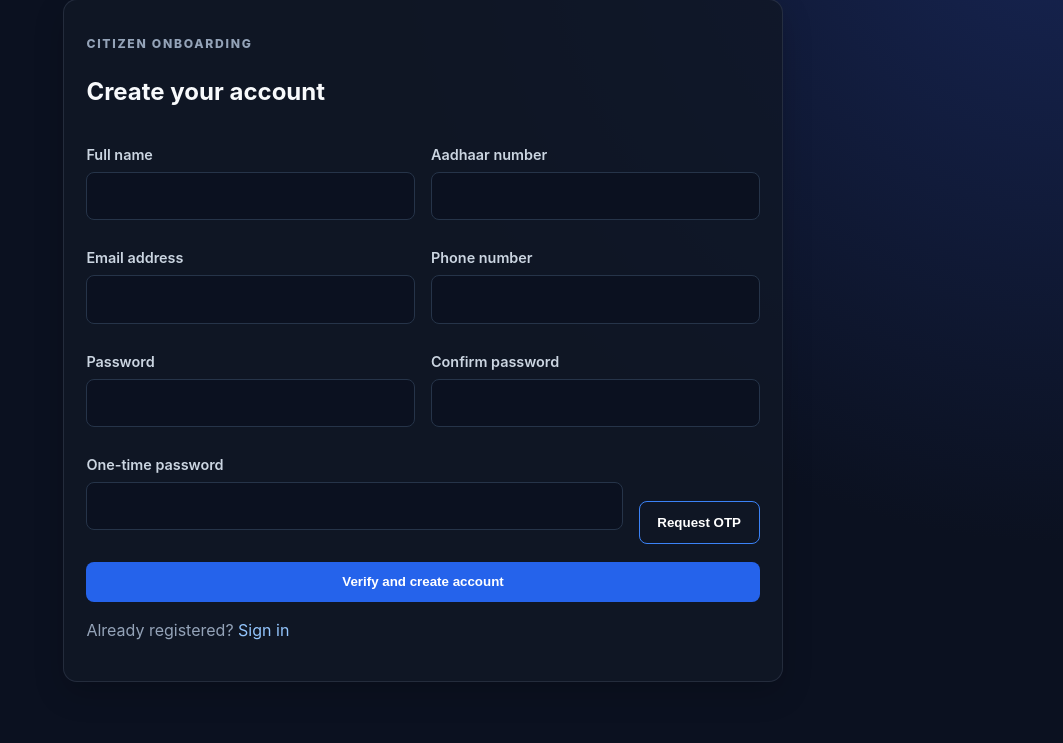
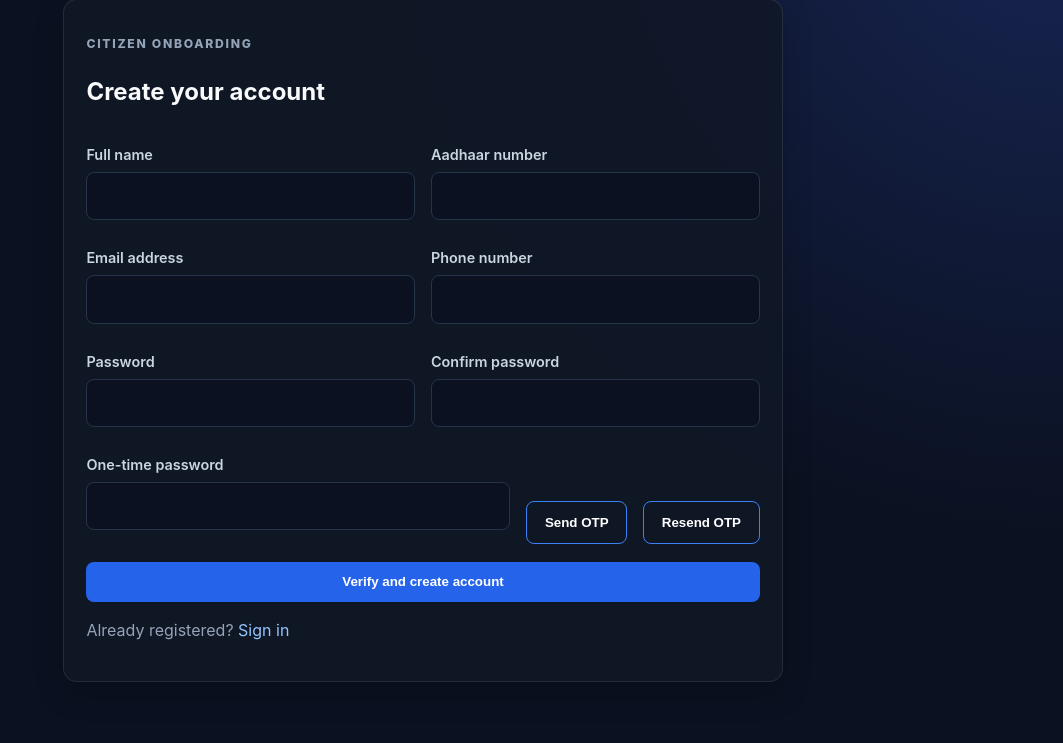
Before and after one commit to KaushikGagan/Mini-Project-II, a Flask app: page /auth/register in a window 1280 px wide. Shown: the part 125-868 px from the top of the page, without its empty margins (217-1280 px from the left). Run offline with Flask 3, Linux system fonts and the light colour scheme; some libraries are stand-ins or nearby versions.

Commit message:
Update email OTP, auth, config, and related files

```diff
--- a/backend/app/__init__.py
+++ b/backend/app/__init__.py
@@ -3,7 +3,7 @@ from pathlib import Path
 from flask import Flask, render_template
 
 from config import Config
-from .extensions import db, migrate
+from .extensions import db, mail, migrate
 
 
 def create_app(config_object=Config):
@@ -15,6 +15,7 @@ def create_app(config_object=Config):
 
     db.init_app(app)
     migrate.init_app(app, db)
+    mail.init_app(app)
 
     from .routes.admin import admin_bp
     from .routes.auth import auth_bp
--- a/backend/app/extensions.py
+++ b/backend/app/extensions.py
@@ -1,5 +1,7 @@
 from flask_migrate import Migrate
+from flask_mail import Mail
 from flask_sqlalchemy import SQLAlchemy
 
 db = SQLAlchemy()
 migrate = Migrate()
+mail = Mail()
--- a/backend/app/routes/auth.py
+++ b/backend/app/routes/auth.py
@@ -1,12 +1,15 @@
 import re
+import smtplib
 
 from flask import Blueprint, current_app, flash, jsonify, redirect, render_template, request, session, url_for
+from flask_mail import Message
+from email_validator import EmailNotValidError, validate_email
 from sqlalchemy import or_
 
-from ..extensions import db
+from ..extensions import db, mail
 from ..models import Administrator, Citizen
 from ..services.audit_service import write_audit
-from ..services.otp_service import generate_registration_otp, verify_registration_otp
+from ..services.otp_service import generate_registration_otp, resend_cooldown_remaining, verify_registration_otp
 
 auth_bp = Blueprint("auth", __name__, url_prefix="/auth")
 AADHAAR_RE = re.compile(r"^[2-9][0-9]{11}$")
@@ -52,19 +55,34 @@ def register():
 @auth_bp.post("/request-otp")
 def request_otp():
     email = request.form.get("email", "").strip().lower()
-    if "@" not in email:
-        if request.accept_mimetypes.best == "application/json":
-            return jsonify(ok=False, message="Enter a valid email address before requesting an OTP."), 400
-        flash("Enter a valid email address before requesting an OTP.", "error")
-        return redirect(url_for("auth.register"))
+    try:
+        email = validate_email(email, check_deliverability=False).normalized
+    except EmailNotValidError:
+        return jsonify(ok=False, message="Enter a valid email address before requesting an OTP."), 400
+    cooldown = resend_cooldown_remaining(email)
+    if cooldown:
+        return jsonify(ok=False, message=f"Please wait {cooldown} seconds before requesting another OTP.", retry_after=cooldown), 429
+    if not all([current_app.config.get("MAIL_USERNAME"), current_app.config.get("MAIL_PASSWORD"), current_app.config.get("MAIL_DEFAULT_SENDER")]):
+        return jsonify(ok=False, message="Email delivery is not configured yet. Contact the system administrator."), 503
     otp = generate_registration_otp(email)
-    # Development-only delivery channel. Production will replace this with email/SMS.
-    print(f"\n[DEVELOPMENT OTP] Registration code for {email}: {otp}\n", flush=True)
-    current_app.logger.warning("Development registration OTP for %s: %s", email, otp)
-    if request.accept_mimetypes.best == "application/json":
-        return jsonify(ok=True, message="OTP generated. Check the Flask terminal during development.")
-    flash("OTP generated. Check the Flask terminal during development.", "success")
-    return redirect(url_for("auth.register"))
+    message = Message(
+        subject="Government Document Management System - Email Verification",
+        recipients=[email],
+        body=("Hello,\n\nYour One-Time Password (OTP) for registration is:\n\n"
+              f"{otp}\n\nThis OTP is valid for 10 minutes.\n\nDo not share this OTP with anyone.\n\n"
+              "Regards,\n\nGovernment Document Management System"),
+    )
+    try:
+        mail.send(message)
+    except (smtplib.SMTPException, OSError, ConnectionError) as error:
+        session.pop("registration_otp", None)
+        current_app.logger.error("OTP email delivery failed: %s", type(error).__name__)
+        return jsonify(ok=False, message="We could not send the OTP email. Please try again later."), 503
+    except Exception as error:
+        session.pop("registration_otp", None)
+        current_app.logger.error("Unexpected OTP email failure: %s", type(error).__name__)
+        return jsonify(ok=False, message="We could not send the OTP email. Please try again later."), 503
+    return jsonify(ok=True, message="OTP has been sent to your email.", cooldown=60)
 
 
 @auth_bp.route("/login", methods=["GET", "POST"])
--- a/backend/app/static/js/app.js
+++ b/backend/app/static/js/app.js
@@ -1,45 +1,50 @@
-// Progressive enhancement only: Flask remains the source of truth for OTPs and sessions.
+// Flask remains the source of truth for OTPs and session state.
 document.addEventListener("DOMContentLoaded", () => {
-  const requestOtpButton = document.querySelector("#request-otp");
+  const sendButton = document.querySelector("#request-otp");
+  const resendButton = document.querySelector("#resend-otp");
   const emailInput = document.querySelector('input[name="email"]');
+  if (!sendButton || !resendButton || !emailInput) return;
 
-  if (!requestOtpButton || !emailInput) return;
+  const popup = (icon, title, text) => Swal.fire({icon, title, text, background: "#111827", color: "#fff", confirmButtonColor: "#2563eb"});
+  const startCooldown = (seconds) => {
+    let remaining = seconds;
+    resendButton.hidden = false;
+    sendButton.disabled = true;
+    resendButton.disabled = true;
+    const update = () => { resendButton.textContent = remaining ? `Resend OTP (${remaining}s)` : "Resend OTP"; };
+    update();
+    const timer = window.setInterval(() => {
+      remaining -= 1;
+      update();
+      if (remaining <= 0) {
+        window.clearInterval(timer);
+        sendButton.disabled = false;
+        resendButton.disabled = false;
+      }
+    }, 1000);
+  };
 
-  requestOtpButton.addEventListener("click", async () => {
+  const sendOtp = async () => {
     const email = emailInput.value.trim();
-    requestOtpButton.disabled = true;
-    requestOtpButton.textContent = "Generating…";
-
+    sendButton.disabled = true;
+    resendButton.disabled = true;
     try {
-      const response = await fetch("/auth/request-otp", {
-        method: "POST",
-        headers: {
-          Accept: "application/json",
-          "Content-Type": "application/x-www-form-urlencoded",
-        },
-        body: new URLSearchParams({ email }),
-      });
+      const response = await fetch("/auth/request-otp", {method: "POST", headers: {Accept: "application/json", "Content-Type": "application/x-www-form-urlencoded"}, body: new URLSearchParams({email})});
       const data = await response.json();
-      await Swal.fire({
-        icon: data.ok ? "success" : "error",
-        title: data.ok ? "OTP generated" : "Email required",
-        text: data.message,
-        background: "#111827",
-        color: "#fff",
-        confirmButtonColor: "#2563eb",
-      });
+      if (!response.ok) {
+        await popup("error", "Unable to send OTP", data.message);
+        if (data.retry_after) startCooldown(data.retry_after);
+        else sendButton.disabled = false;
+        return;
+      }
+      await popup("success", "OTP sent", data.message);
+      startCooldown(data.cooldown || 60);
     } catch (_error) {
-      await Swal.fire({
-        icon: "error",
-        title: "OTP request failed",
-        text: "Unable to contact the server. Please try again.",
-        background: "#111827",
-        color: "#fff",
-        confirmButtonColor: "#2563eb",
-      });
-    } finally {
-      requestOtpButton.disabled = false;
-      requestOtpButton.textContent = "Request OTP";
+      await popup("error", "OTP request failed", "Unable to contact the server. Please try again.");
+      sendButton.disabled = false;
+      resendButton.disabled = false;
     }
-  });
+  };
+  sendButton.addEventListener("click", sendOtp);
+  resendButton.addEventListener("click", sendOtp);
 });
--- a/backend/app/templates/auth/register.html
+++ b/backend/app/templates/auth/register.html
@@ -1 +1 @@
-{% extends 'base.html' %}{% block title %}Citizen Registration | GovVerify{% endblock %}{% block content %}<section class="auth-wrap"><form class="card form-card" method="post"><p class="eyebrow">CITIZEN ONBOARDING</p><h1>Create your account</h1><div class="form-grid"><label>Full name<input name="full_name" required maxlength="120"></label><label>Aadhaar number<input name="aadhaar_number" inputmode="numeric" pattern="[2-9][0-9]{11}" required></label><label>Email address<input name="email" type="email" required></label><label>Phone number<input name="phone_number" inputmode="numeric" pattern="[6-9][0-9]{9}" required></label><label>Password<input name="password" type="password" required></label><label>Confirm password<input name="confirm_password" type="password" required></label></div><div class="otp-row"><label>One-time password<input name="otp" inputmode="numeric" pattern="[0-9]{6}" required></label><button id="request-otp" class="button ghost" type="button">Request OTP</button></div><button class="button full" type="submit">Verify and create account</button><p>Already registered? <a href="{{ url_for('auth.citizen_login') }}">Sign in</a></p></form></section>{% endblock %}
+{% extends 'base.html' %}{% block title %}Citizen Registration | GovVerify{% endblock %}{% block content %}<section class="auth-wrap"><form class="card form-card" method="post"><p class="eyebrow">CITIZEN ONBOARDING</p><h1>Create your account</h1><div class="form-grid"><label>Full name<input name="full_name" required maxlength="120"></label><label>Aadhaar number<input name="aadhaar_number" inputmode="numeric" pattern="[2-9][0-9]{11}" required></label><label>Email address<input name="email" type="email" required></label><label>Phone number<input name="phone_number" inputmode="numeric" pattern="[6-9][0-9]{9}" required></label><label>Password<input name="password" type="password" required></label><label>Confirm password<input name="confirm_password" type="password" required></label></div><div class="otp-row"><label>One-time password<input name="otp" inputmode="numeric" pattern="[0-9]{6}" required></label><button id="request-otp" class="button ghost" type="button">Send OTP</button><button id="resend-otp" class="button ghost" type="button" hidden>Resend OTP</button></div><button class="button full" type="submit">Verify and create account</button><p>Already registered? <a href="{{ url_for('auth.citizen_login') }}">Sign in</a></p></form></section>{% endblock %}
--- a/config.py
+++ b/config.py
@@ -19,6 +19,12 @@ class Config:
     SESSION_COOKIE_HTTPONLY = True
     SESSION_COOKIE_SAMESITE = "Lax"
     SESSION_COOKIE_SECURE = os.getenv("SESSION_COOKIE_SECURE", "false").lower() == "true"
+    MAIL_SERVER = os.getenv("MAIL_SERVER", "smtp.gmail.com")
+    MAIL_PORT = int(os.getenv("MAIL_PORT", "587"))
+    MAIL_USE_TLS = os.getenv("MAIL_USE_TLS", "true").lower() == "true"
+    MAIL_USERNAME = os.getenv("MAIL_USERNAME")
+    MAIL_PASSWORD = os.getenv("MAIL_PASSWORD")
+    MAIL_DEFAULT_SENDER = os.getenv("MAIL_DEFAULT_SENDER")
 
     @classmethod
     def validate(cls):
--- a/requirements.txt
+++ b/requirements.txt
@@ -4,4 +4,5 @@ Flask-Migrate>=4.1,<5.0
 psycopg[binary]>=3.2,<4.0
 python-dotenv>=1.1,<2.0
 email-validator>=2.2,<3.0
+Flask-Mail>=0.10,<1.0
 reportlab>=4.2,<5.0
```
Also changed, not shown: EMAIL_OTP_HANDOFF.md (added, +56 -0 lines), backend/app/services/otp_service.py (+11 -1 lines), 2 other files.
